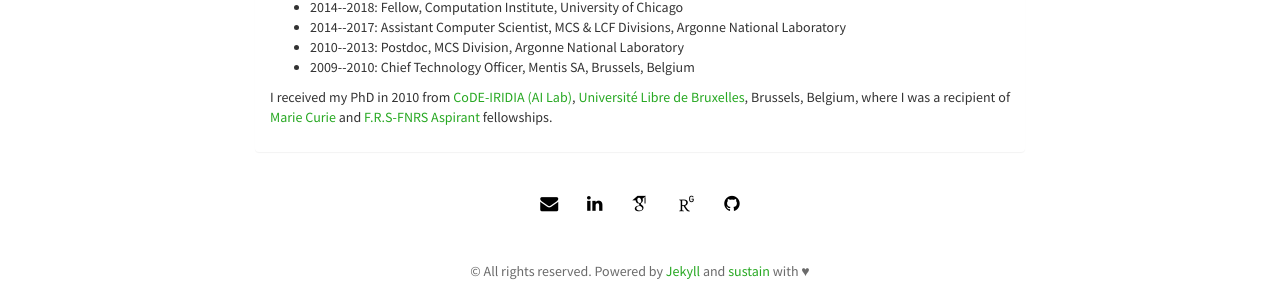
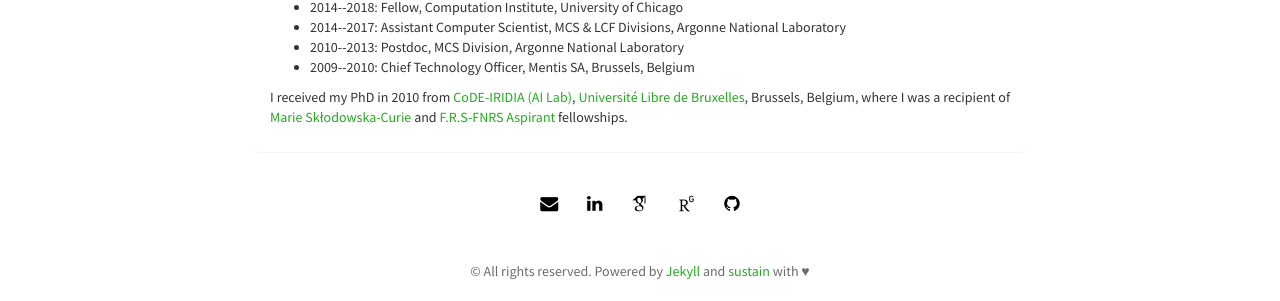
Before and after one commit to pbalapra/pbalapra.github.io, a Jekyll site: the page built from index.html, in a window 1280 px wide. Shown: the part 594-895 px from the top of the page. Built offline with Jekyll 4.4.1, drawn with Linux system fonts in a browser that asks for light colours; nearby versions of some CDN libraries; some web fonts are replaced; the list of posts is cut into pages by our own code.

Commit message:
edits to main page

```diff
--- a/index.html
+++ b/index.html
@@ -80,7 +80,7 @@ title: Home Page of Prasanna Balaprakash
                 -->
                 <p align="justify">
                 I received my PhD in 2010 from <a href="https://code.ulb.ac.be/lab/IRIDIA" target="_blank"> CoDE-IRIDIA (AI Lab)</a>, <a href="http://www.ulb.ac.be" target="_blank">Universit&eacute; Libre de Bruxelles</a>, Brussels, Belgium,
-                where I was a recipient of <a href="https://ec.europa.eu/research/mariecurieactions" target="blank_">Marie Curie</a> and <a href="http://www.fnrs.be/en/" target="_blank">F.R.S-FNRS Aspirant</a> fellowships.
+                where I was a recipient of <a href="https://ec.europa.eu/research/mariecurieactions/node_en" target="blank_">Marie Skłodowska-Curie</a> and <a href="http://www.fnrs.be/en/" target="_blank">F.R.S-FNRS Aspirant</a> fellowships.
                 <!--
                 Supervisors of my doctoral research were <a href="http://iridia.ulb.ac.be/%7Emdorigo" target="_blank">Prof. Marco Dorigo</a>, <a href="http://iridia.ulb.ac.be/%7Embiro" target="_blank">Dr. Mauro Birattari</a>, and <a href="http://iridia.ulb.ac.be/%7Estuetzle" target="_blank">Dr. Thomas St&uuml;tzle</a>.
                 -->
```
